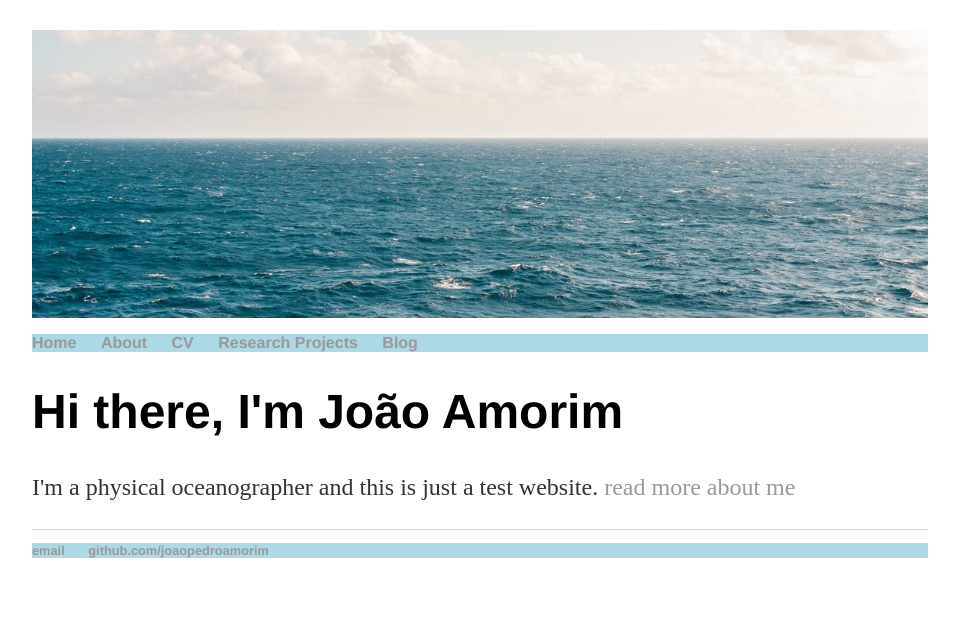
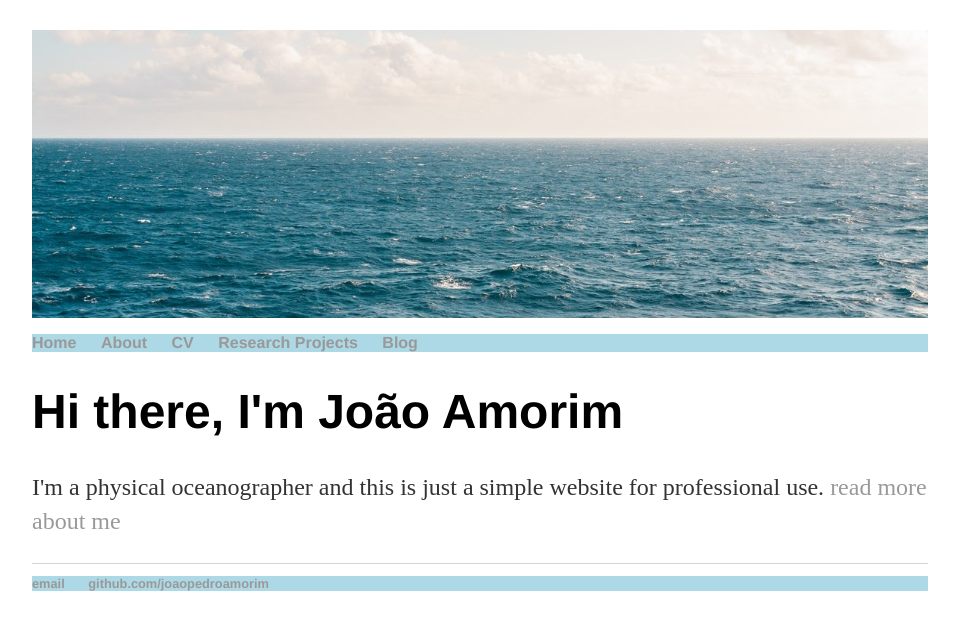
Before and after one commit to joaopedroamorim/joaopedroamorim.github.io, a Jekyll site: the page built from index.html, in a window 1280 px wide. Shown: the top 630 px of the page, without its empty margins (160-1119 px from the left). Built offline with Jekyll 4.4.1, drawn with Linux system fonts in a browser that asks for light colours.

Commit message:
Update index.html

```diff
--- a/index.html
+++ b/index.html
@@ -4,5 +4,5 @@ title: Joao Pedro Amorim
 ---
 <div class="blurb">
 	<h1>Hi there, I'm João Amorim</h1>
-	<p>I'm a physical oceanographer and this is just a test website. <a href="/about">read more about me</a></p>
+	<p>I'm a physical oceanographer and this is just a simple website for professional use. <a href="/about">read more about me</a></p>
 </div><!-- /.blurb -->
```
